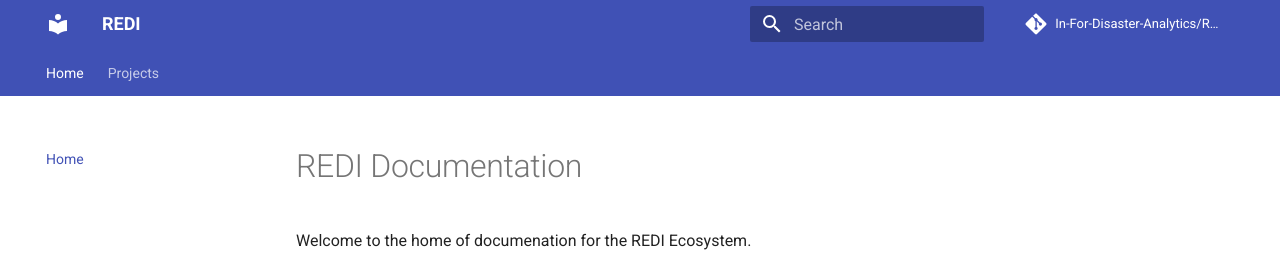
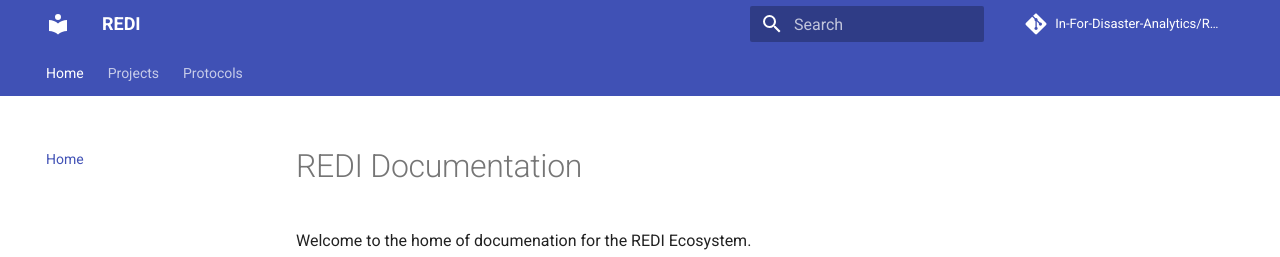
Before and after one commit to In-For-Disaster-Analytics/REDI-Documentation, an MkDocs documentation site: the page built from docs/index.md, in a window 1280 px wide. Shown: the top 257 px of the page. Built offline with MkDocs 1.6.1 and Material for MkDocs 9.7.7, drawn with Linux system fonts in a browser that asks for light colours; comment, search, counter and statistics services are not loaded.

Commit message:
Update mkdocs.yml

```diff
--- a/mkdocs.yml
+++ b/mkdocs.yml
@@ -33,3 +33,5 @@ nav:
   - Projects:
     - Sites and Stories: sites.md
     - Digital Twins: twins.md
+  - Protocols:
+    - Field Sessions: fort-davis.md
```
